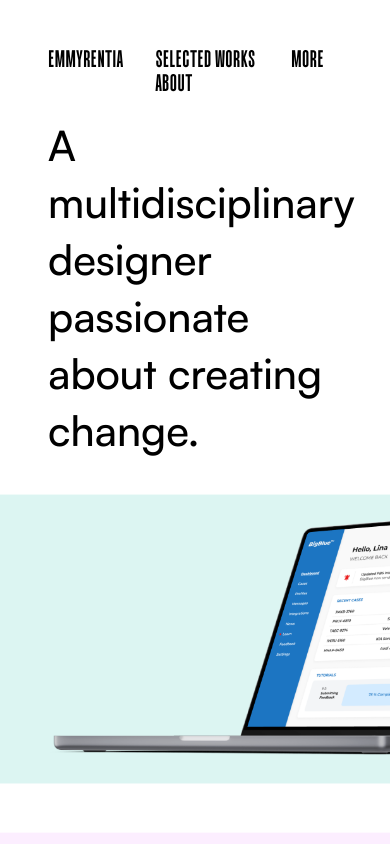
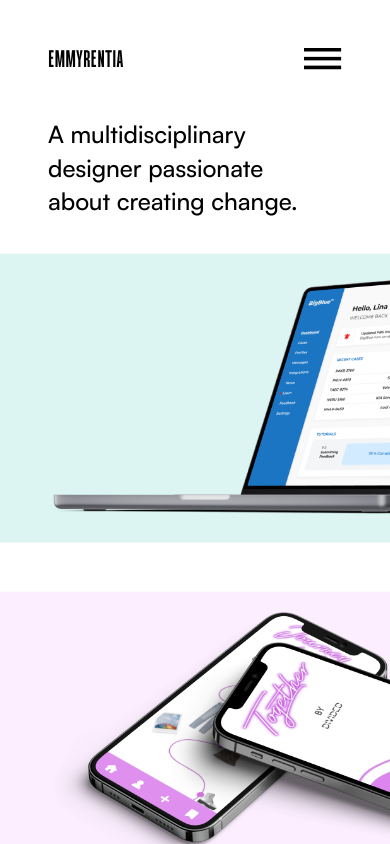
Before and after one commit to emmybackstrom/emmybackstrom.github.io, a plain HTML site: page index.html in a window 390 px wide. Shown: the top 844 px of the page. Drawn offline with Linux system fonts and the light colour scheme.

Commit message:
Fixed fontsize, hamburger menu in progress

```diff
--- a/index.html
+++ b/index.html
@@ -20,10 +20,16 @@
     <header>
         <span><a href="index.html">EMMYRENTIA</a></span>
         <nav>
-            <ul>
-                <li><a href="index.html">SELECTED WORKS</a></li>
-                <li><a href="more.html">MORE</a></li>
-                <li><a href="about.html">ABOUT</a></li>
+
+        <ul>
+                <li id="hamburgerIcon">
+                    <img src="images/hamburger.png">
+                </li>
+                <li class="hidden collapsable">
+                    <a href="index.html">SELECTED WORKS</a>
+                </li>
+                <li class="hidden collapsable"><a href="more.html">MORE</a></li>
+                <li class="hidden collapsable"><a href="about.html">ABOUT</a></li>
             </ul>
         </nav>
     </header>
@@ -83,7 +89,8 @@
         <ul>
             <li id="emailIcon">
                 <img id="emailHover" src="images/emailHover.png">
-                <a href="mailto:emmy.backstrom@hyperisland.se" target="_blank"><img src="images/email.png" alt="Email icon"></a>
+                <a href="mailto:emmy.backstrom@hyperisland.se" target="_blank"><img src="images/email.png"
+                        alt="Email icon"></a>
             </li>
             <li>
                 <a href="https://www.linkedin.com/in/emmy-backstrom/" target="_blank"><img src="images/linkedin.png"
--- a/scripts/nav.js
+++ b/scripts/nav.js
@@ -15,3 +15,16 @@ window.addEventListener('scroll', () => {
     }
     lastScroll = currentScroll;
 })
+
+
+
+// Hamburger menu
+const hamburger = document.querySelector('#hamburgerIcon');
+const links = document.querySelectorAll('.collapsable')
+
+
+hamburger.addEventListener('click', () => {
+for (let link of links) {
+    link.classList.toggle('hidden')
+}
+})
--- a/styles/app.css
+++ b/styles/app.css
@@ -1,6 +1,4 @@
 /*
-
-
 
 CONTENTS
 INDEX.HTML
@@ -62,7 +60,32 @@ header nav ul li:hover {
     transform: translate3d(0, -100%, 0);
 }
 
+#hamburgerIcon {
+    display:none;
+}
 
+
+
+@media (max-width:480px) {
+    header nav ul {
+        display:flex;
+        flex-direction: column;
+        align-items: flex-end;
+        transition:3s;
+    }
+    header nav ul li {
+        margin-bottom: 1rem;
+    }
+    .hidden {
+        display:none;
+    }
+    #hamburgerIcon {
+        display:initial;
+    }
+    header span {
+        justify-self: center;
+    }
+}
 
 
 /* 3. BANNER */
@@ -125,6 +148,7 @@ svg {
 }
 
 
+
 @media (max-width: 1088px) {
     #banner {
         flex-direction: column;
@@ -147,6 +171,19 @@ svg {
     #hoverSpanOne::after,
     #hoverSpanTwo::after {
         content: none;
+    }
+}
+@media (max-width:769px) {
+    #banner h1 {
+        font-size:2rem;
+        line-height:1.4;
+        max-width:90%;
+    }
+}
+@media (max-width:480px) {
+    #banner h1 {
+        font-size:1.5rem;
+        width:100%;
     }
 }
 
```
Also changed, not shown: images/hamburger.png (added).
